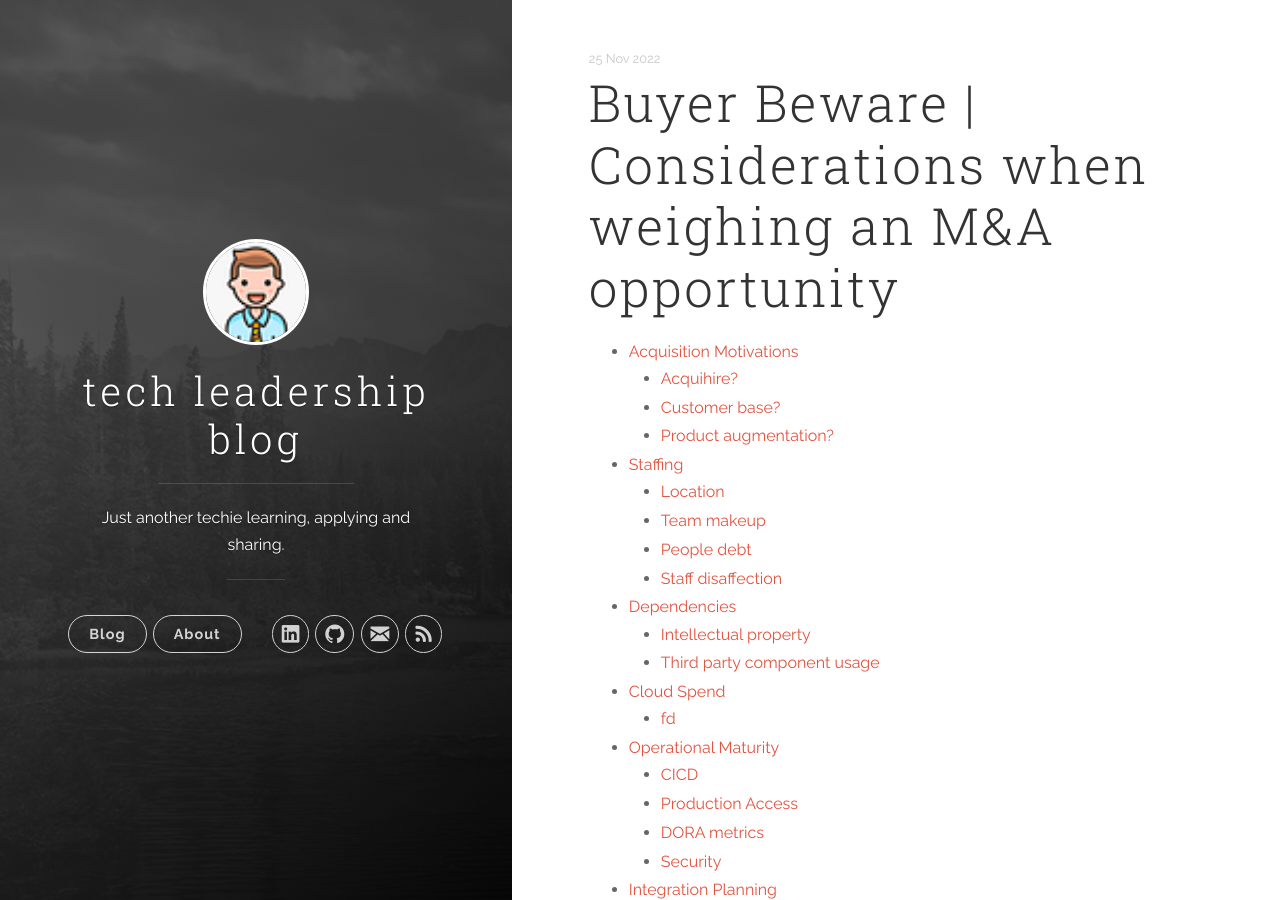
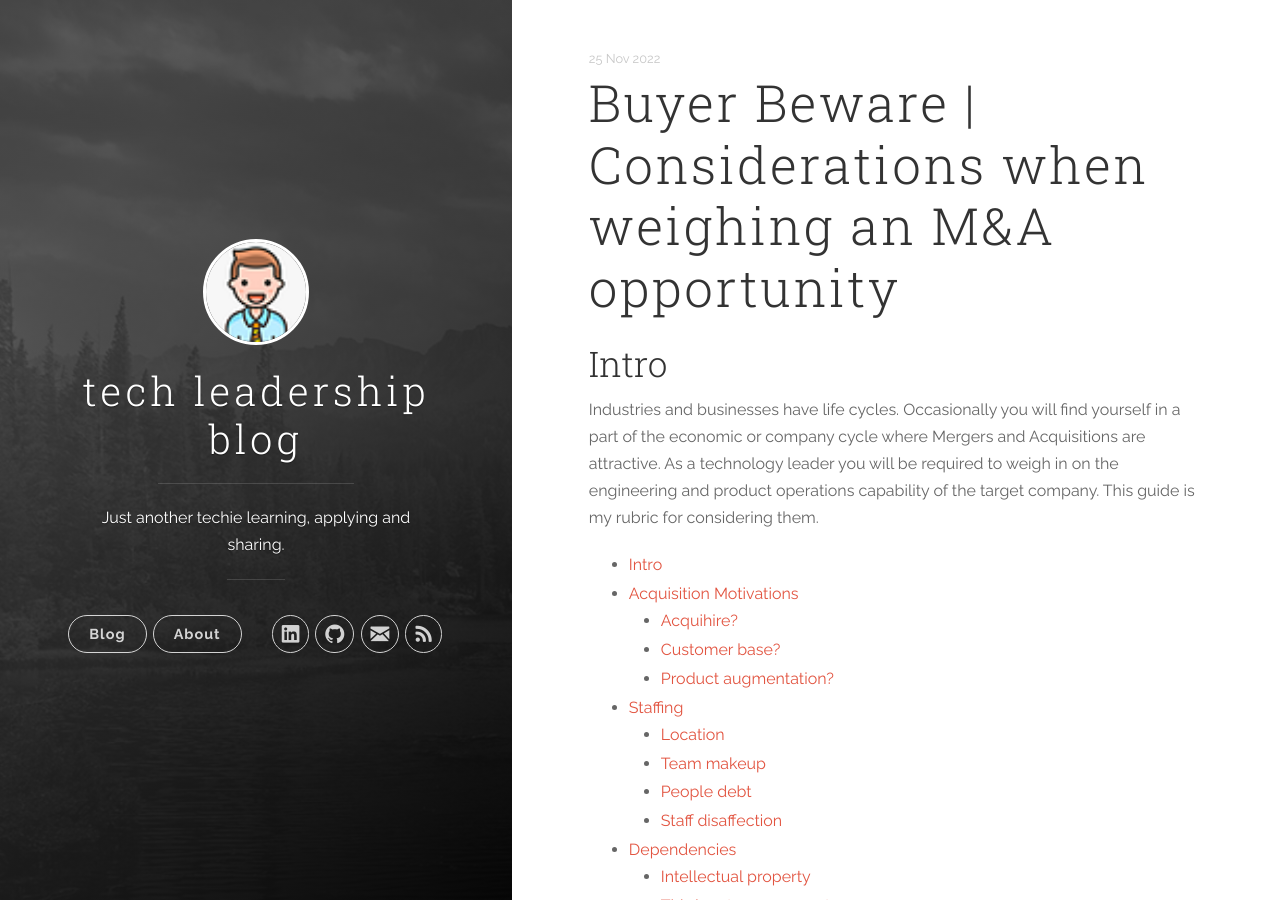
Before and after one commit to nomadicj/nomadicj.github.io, a Jekyll site: the page built from _posts/2022-11-25-Buyer Beware | Considerations when weighing and M&A opportunity.md, in a window 1280 px wide and 900 px high. Built offline with Jekyll 4.4.1, drawn with Linux system fonts in a browser that asks for light colours.

Commit message:
M&A blog post

```diff
--- a/_posts/2022-11-25-Buyer Beware | Considerations when weighing and M&A opportunity.md
+++ b/_posts/2022-11-25-Buyer Beware | Considerations when weighing and M&A opportunity.md
@@ -4,6 +4,9 @@ date:   2022-11-25 12:00:00
 categories: []
 tags: []
 ---
+
+## Intro
+Industries and businesses have life cycles. Occasionally you will find yourself in a part of the economic or company cycle where Mergers and Acquisitions are attractive. As a technology leader you will be required to weigh in on the engineering and product operations capability of the target company. This guide is my rubric for considering them.
 
 * TOC
 {:toc}
```
